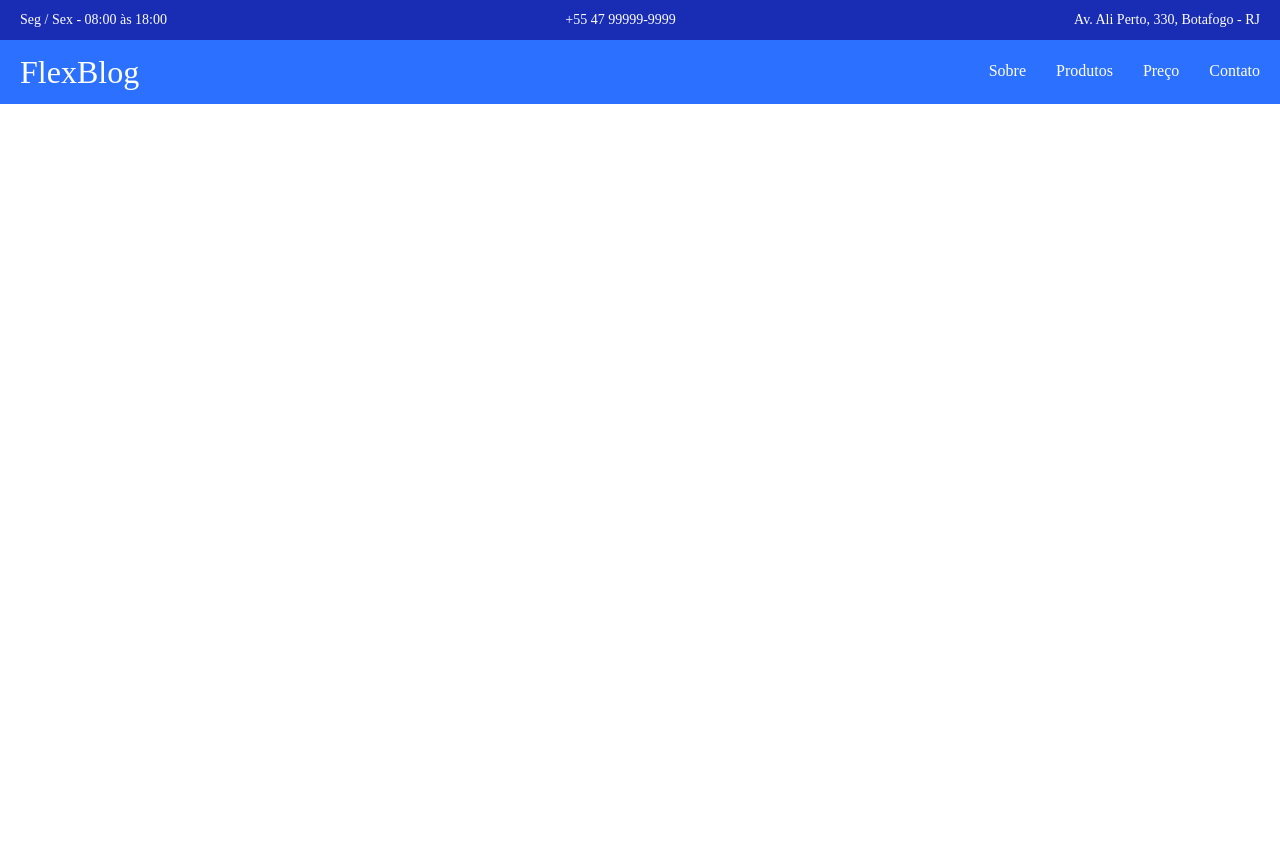
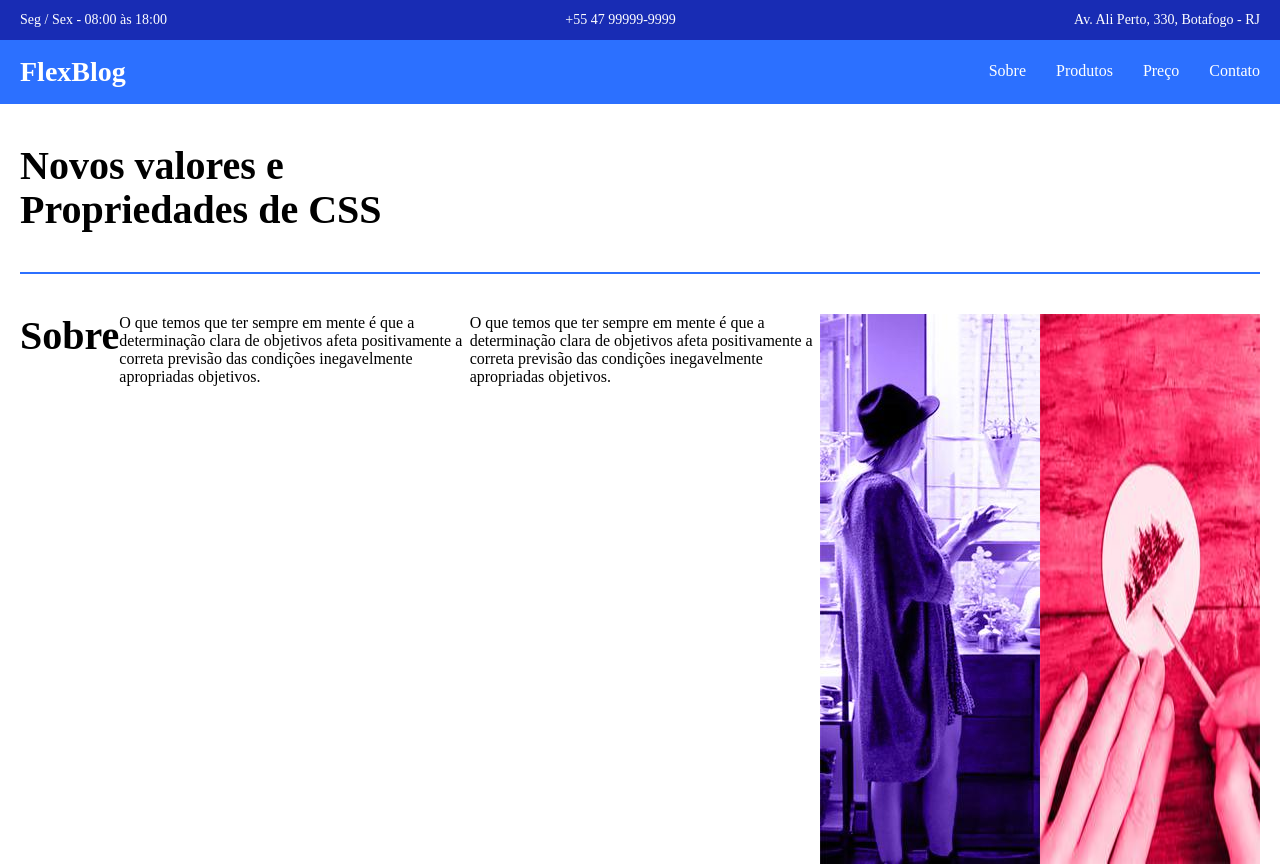
Before and after one commit to gablucas/curso-origamid-site-flexblog, a plain HTML site: page index.html in a window 1280 px wide. Before the commit the page ends 800 px from the top, so only its background shows below. Drawn offline with Linux system fonts and the light colour scheme.

Commit message:
Adicionado a seção Main a pagina Home

```diff
--- a/index.html
+++ b/index.html
@@ -34,7 +34,19 @@
     </header>
 
     <!-- Seção 2: Main -->
+    <main class="main container">
+        <h1 class="font-1-xl">Novos valores e <br> Propriedades de CSS</h1>
 
+        <div class="main-sobre">
+            <h2 class="font-1-xl">Sobre</h2>
+            <p>O que temos que ter sempre em mente é que a determinação clara de objetivos afeta positivamente a correta previsão das condições inegavelmente apropriadas objetivos.</p>
+
+            <p>O que temos que ter sempre em mente é que a determinação clara de objetivos afeta positivamente a correta previsão das condições inegavelmente apropriadas objetivos.</p>
+
+            <img src="img/sobre1.jpg" alt="">
+            <img src="img/sobre2.jpg" alt="">
+        </div>
+    </main>
 
 </body>
 </html>
--- a/style.css
+++ b/style.css
@@ -40,8 +40,13 @@ ul {
 
 
 /* Utilidades - Tipografias*/
+
+.font-1-xl {
+    font: 700 2.5rem/1.1 "Nunito";
+}
+
 .font-1-x {
-    font: 500 2rem/1.2 "Nunito";
+    font: 600 1.75rem/1.2 "Nunito";
 }
 
 .font-1-m {
@@ -53,7 +58,7 @@ ul {
 }
 
 
-/* Header */
+/* Home - Header */
 .header-info-bg {
     background: #182cb4;
 }
@@ -99,3 +104,29 @@ ul {
 .header-menu a:hover::after {
     width: 100%;
 }
+
+/* Home - Main */
+.main {
+    padding-top: 40px;
+}
+
+.main h1::after {
+    display: block;
+
+    content: "";
+    width: 100%;
+    height: 2px;
+    background: #2c70ff;
+    bottom: -40px;
+    margin-top: 40px;
+}
+
+.main-sobre {
+    margin-top: 40px;
+
+    display: flex;
+}
+
+.main-sobre h2 {
+    flex-grow: 3;
+}
```
